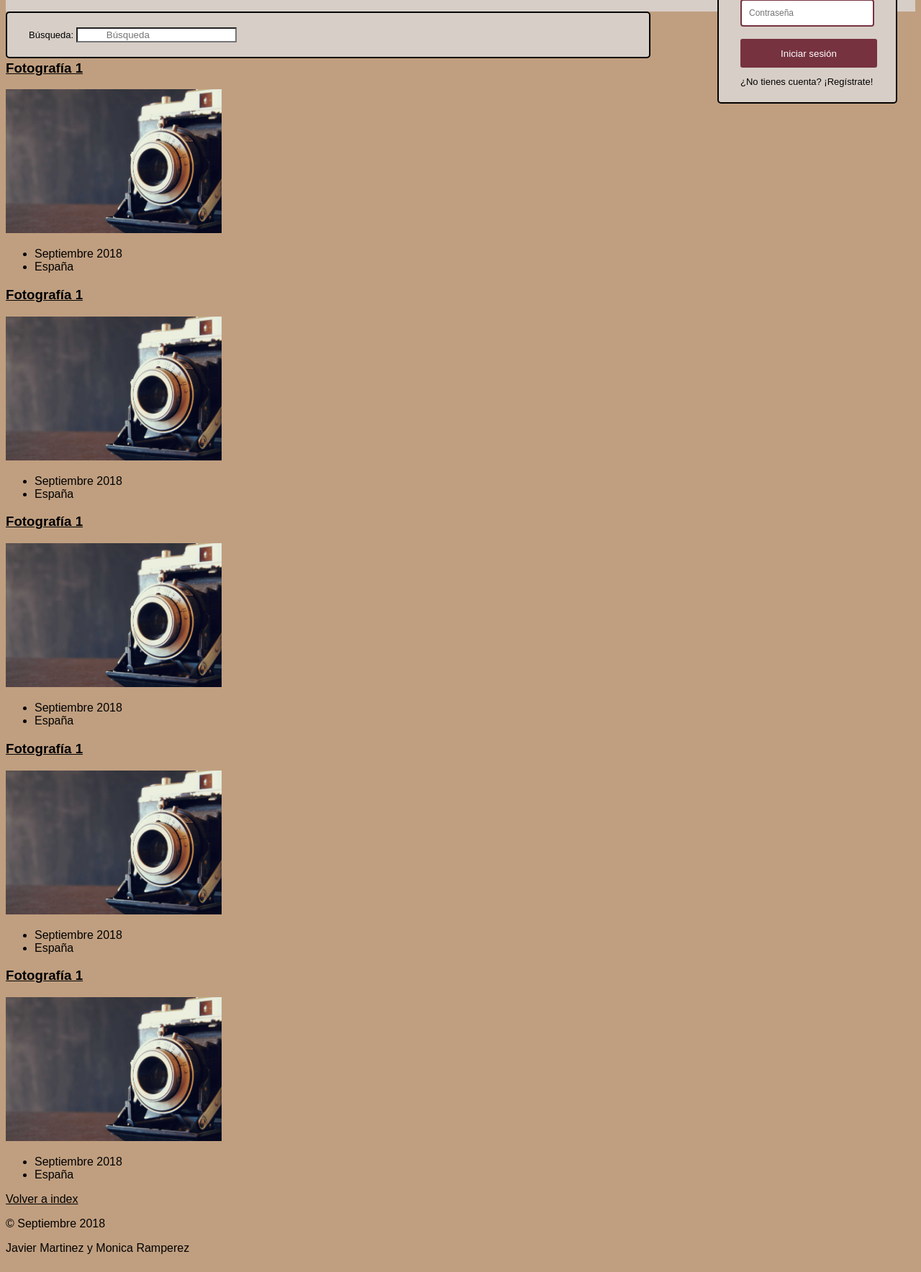
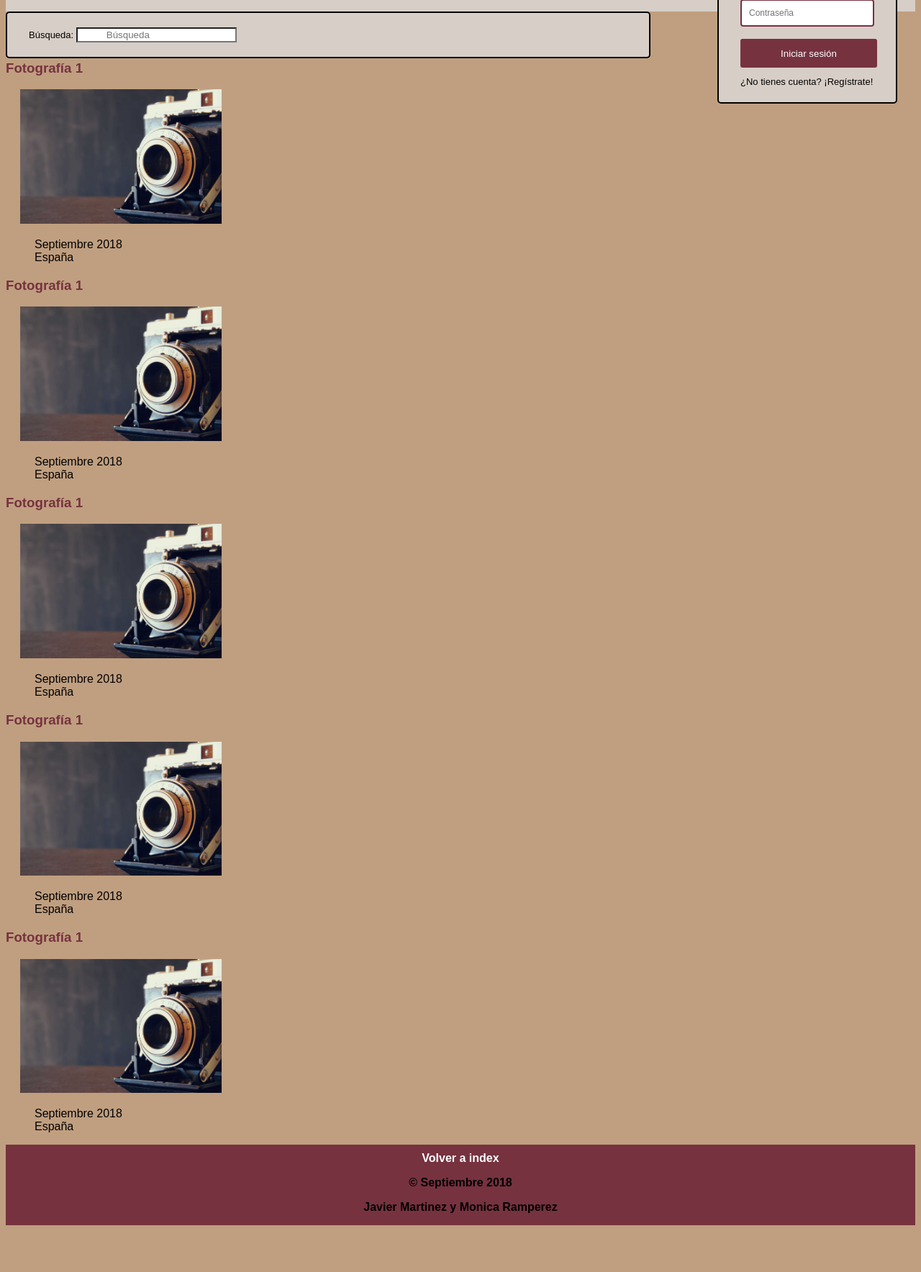
Before and after one commit to Javorr/DAW, a PHP site: page / in a window 1280 px wide. Shown: the part 177-1945 px from the top of the page at 72% size. After the commit the page ends 1880 px from the top, so only its background shows below. Run offline with PHP 8.4, Linux system fonts and the light colour scheme.

Commit message:
Cambios varios

```diff
--- a/practica1/busqueda.html
+++ b/practica1/busqueda.html
@@ -57,7 +57,7 @@
 
     <!-- En el pie de página incluye los nombres de los autores de la práctica, un aviso de copyright con el año y alguna información más. -->
     <footer>
-        <a href="index.html">Volver a index</a> <br>
+        <a href="index.html">Volver a index</a>
         <p>&copy;<time datetime="2018-09"> Septiembre 2018</time></p>
         <p>Javier Martinez y Monica Ramperez</p>
     </footer>
--- a/practica1/detallefoto.html
+++ b/practica1/detallefoto.html
@@ -38,7 +38,7 @@
 
     <!-- En el pie de página incluye los nombres de los autores de la práctica, un aviso de copyright con el año y alguna información más. -->
     <footer>
-        <a href="index.html">Volver a index</a> <br>
+        <a href="index.html">Volver a index</a>
         <p>&copy;<time datetime="2018-09"> Septiembre 2018</time></p>
         <p>Javier Martinez y Monica Ramperez</p>
     </footer>
--- a/practica1/estilos.css
+++ b/practica1/estilos.css
@@ -172,3 +172,64 @@ input[type=button]{
     margin: 4px 2px;
     cursor: pointer;
 }
+
+.fotos {
+	padding-left: 20px;
+	transition: .2s;
+}
+
+.fotos:hover {
+	-ms-transform: scale(1.2);
+	-webkit-transform: scale(1.2);
+	transform: scale(1.2);
+}
+
+body>ul{
+	list-style-type: none;
+}
+
+body>section>article>ul{
+	list-style-type: none;
+}
+
+body>section>article>h3>a{
+	text-decoration: none;
+	color: #76323F;
+	transition: color .4s ease-out;
+}
+
+body>section>article>h3>a:hover{
+	color: #98505E;
+}
+
+body>ul>li>a{
+	text-decoration: none;
+}
+
+body>ul>li>a>span{
+	color: #98505E;
+}
+
+body>ul>li>a>span:hover{
+	color: #76323F;
+}
+
+body>footer{
+	padding-top: 10px;
+	left: 0;
+	bottom: 0;
+	width: 100%;
+	overflow: hidden;
+	font-weight: bold;
+	text-align: center;
+	background-color: #76323F;
+}
+
+body>footer a{
+	color: white;
+	text-decoration: none;
+}
+
+body>footer a:hover{
+	color: #98505E;
+}
--- a/practica1/index.html
+++ b/practica1/index.html
@@ -46,7 +46,7 @@
 
                <article>
                    <h3 title="Fotografia 1"><a href="detallefoto.html">Fotografía 1</a></h3>
-                   <a href="detallefoto.html"><img src='foto.jpg' alt="Fotografía" width="300"></a>
+                   <a href="detallefoto.html"><img class="fotos" src='foto.jpg' alt="Fotografía" width="300"></a>
 
                     <ul>
                       <li><time datetime="2018-09">Septiembre 2018</time></li>
@@ -56,7 +56,7 @@
 
                <article>
                    <h3 title="Fotografia 1"><a href="detallefoto.html">Fotografía 1</a></h3>
-                   <a href="detallefoto.html"><img src='foto.jpg' alt="Fotografía" width="300"></a>
+                   <a href="detallefoto.html"><img class="fotos" src='foto.jpg' alt="Fotografía" width="300"></a>
 
                     <ul>
                       <li><time datetime="2018-09">Septiembre 2018</time></li>
@@ -66,7 +66,7 @@
 
                <article>
                    <h3 title="Fotografia 1"><a href="detallefoto.html">Fotografía 1</a></h3>
-                   <a href="detallefoto.html"><img src='foto.jpg' alt="Fotografía" width="300"></a>
+                   <a href="detallefoto.html"><img class="fotos" src='foto.jpg' alt="Fotografía" width="300"></a>
 
                     <ul>
                       <li><time datetime="2018-09">Septiembre 2018</time></li>
@@ -76,7 +76,7 @@
 
                <article>
                    <h3 title="Fotografia 1"><a href="detallefoto.html">Fotografía 1</a></h3>
-                   <a href="detallefoto.html"><img src='foto.jpg' alt="Fotografía" width="300"></a>
+                   <a href="detallefoto.html"><img class="fotos" src='foto.jpg' alt="Fotografía" width="300"></a>
 
                     <ul>
                       <li><time datetime="2018-09">Septiembre 2018</time></li>
@@ -86,7 +86,7 @@
 
                <article>
                    <h3 title="Fotografia 1"><a href="detallefoto.html">Fotografía 1</a></h3>
-                   <a href="detallefoto.html"><img src='foto.jpg' alt="Fotografía" width="300"></a>
+                   <a href="detallefoto.html"><img class="fotos" src='foto.jpg' alt="Fotografía" width="300"></a>
 
                     <ul>
                       <li><time datetime="2018-09">Septiembre 2018</time></li>
@@ -98,7 +98,7 @@
 
     <!-- En el pie de página incluye los nombres de los autores de la práctica, un aviso de copyright con el año y alguna información más. -->
     <footer>
-        <a href="#arriba">Volver a index</a> <br>
+        <a href="#arriba">Volver a index</a>
         <p>&copy;<time datetime="2018-09"> Septiembre 2018</time></p>
         <p>Javier Martinez y Monica Ramperez</p>
     </footer>
--- a/practica1/recibiralbum.html
+++ b/practica1/recibiralbum.html
@@ -42,7 +42,7 @@
 
         <!-- En el pie de página incluye los nombres de los autores de la práctica, un aviso de copyright con el año y alguna información más. -->
         <footer>
-            <a href="#arriba">Volver a index</a> <br>
+            <a href="#arriba">Volver a index</a>
             <p>&copy;<time datetime="2018-09"> Septiembre 2018</time></p>
             <p>Javier Martinez y Monica Ramperez</p>
         </footer>
--- a/practica1/registro.html
+++ b/practica1/registro.html
@@ -47,7 +47,7 @@
 
     <!-- En el pie de página incluye los nombres de los autores de la práctica, un aviso de copyright con el año y alguna información más. -->
     <footer>
-        <a href="index.html">Volver a index</a> <br>
+        <a href="index.html">Volver a index</a>
         <p>&copy;<time datetime="2018-09"> Septiembre 2018</time></p>
         <p>Javier Martinez y Monica Ramperez</p>
     </footer>
--- a/practica1/solicitaralbum.html
+++ b/practica1/solicitaralbum.html
@@ -136,7 +136,7 @@
 
     <!-- En el pie de página incluye los nombres de los autores de la práctica, un aviso de copyright con el año y alguna información más. -->
     <footer>
-        <a href="index.html">Volver a index</a> <br>
+        <a href="index.html">Volver a index</a>
         <p>&copy;<time datetime="2018-09"> Septiembre 2018</time></p>
         <p>Javier Martinez y Monica Ramperez</p>
     </footer>
--- a/practica1/usuario.html
+++ b/practica1/usuario.html
@@ -48,7 +48,7 @@
 
         <!-- En el pie de página incluye los nombres de los autores de la práctica, un aviso de copyright con el año y alguna información más. -->
         <footer>
-            <a href="index.html">Volver a index</a> <br>
+            <a href="index.html">Volver a index</a>
             <p>&copy;<time datetime="2018-09"> Septiembre 2018</time></p>
             <p>Javier Martinez y Monica Ramperez</p>
         </footer>
```
Also changed, not shown: practica1/resultadobusqueda.html (+6 -6 lines).
